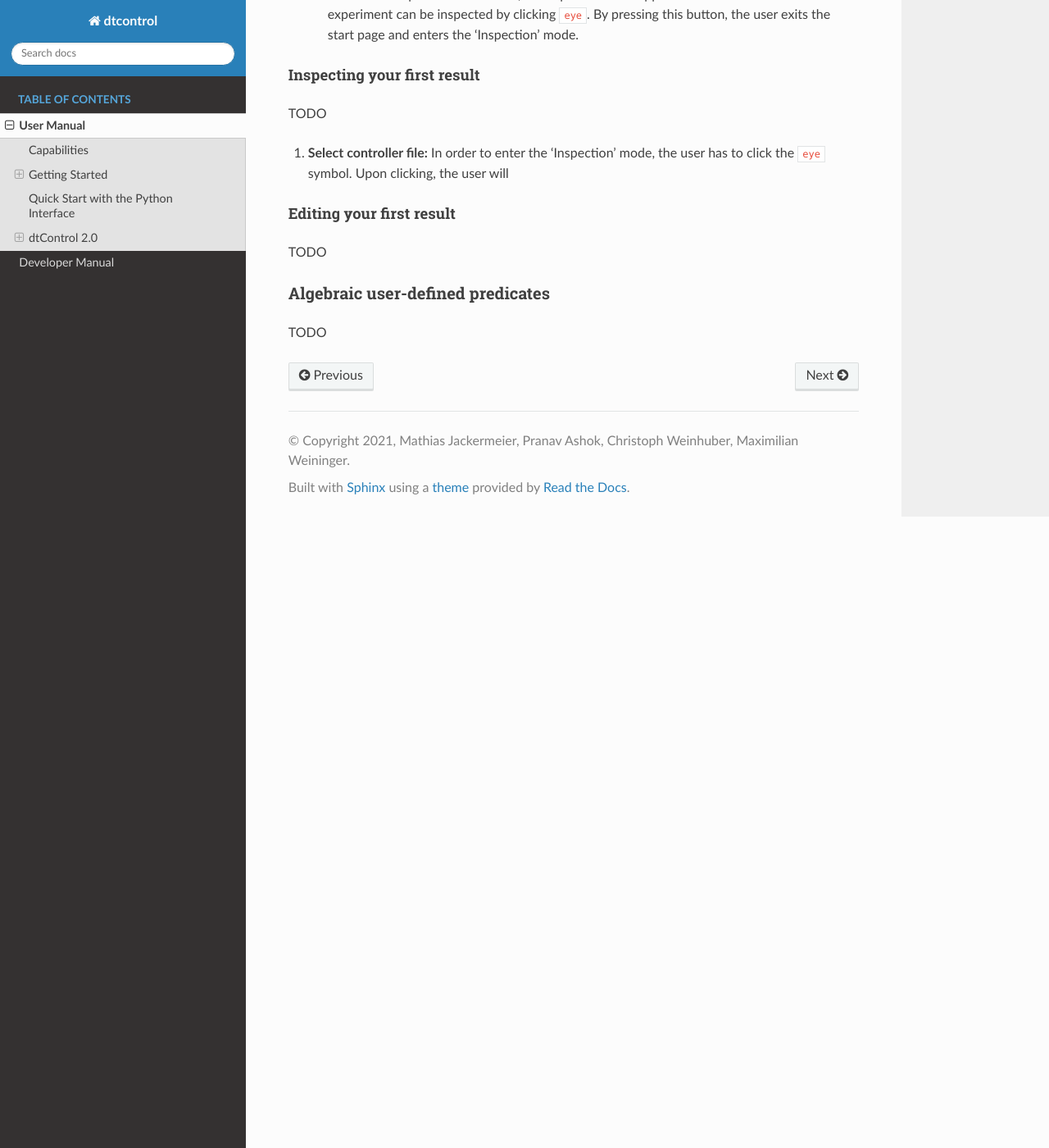
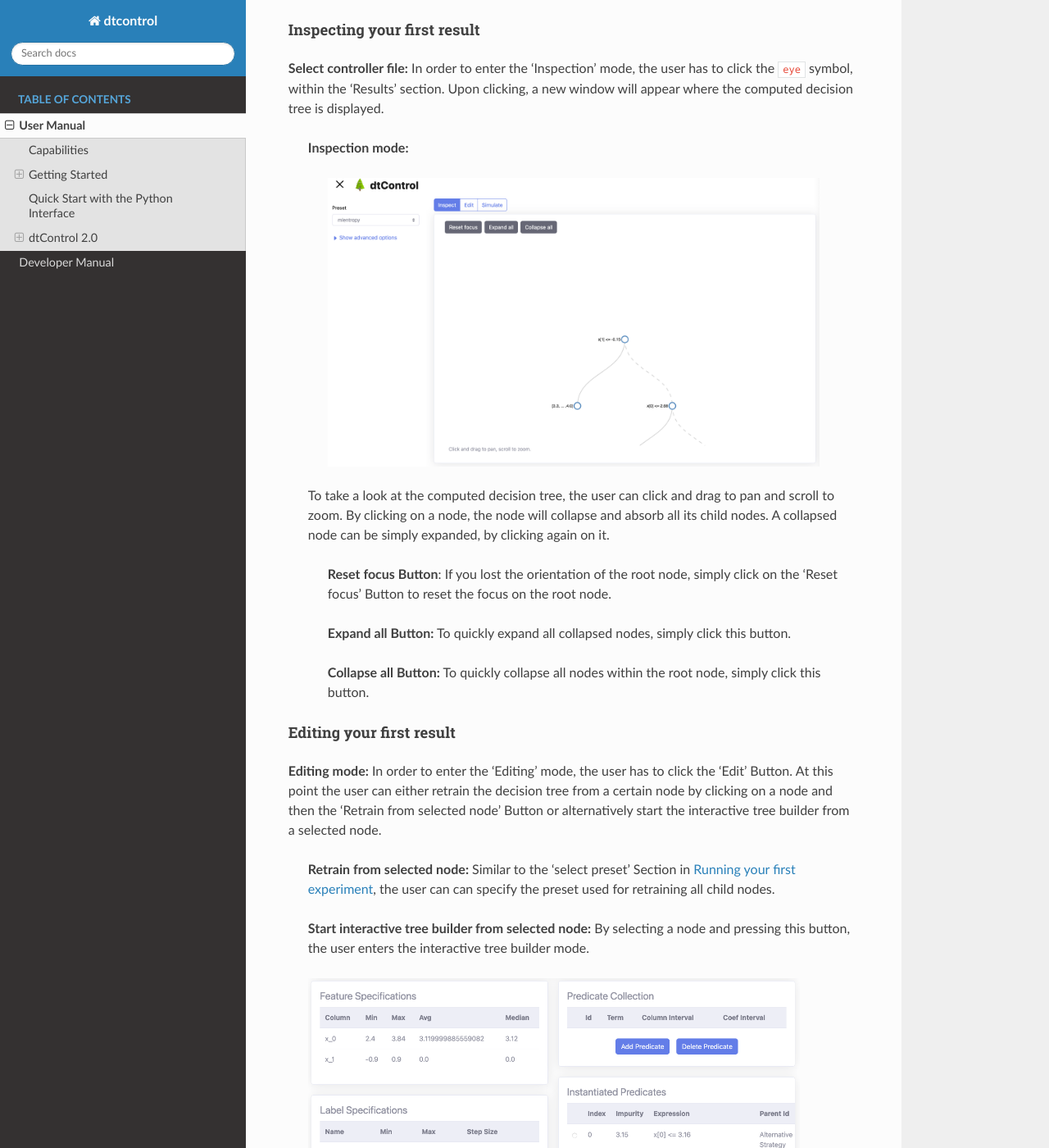
Before and after one commit to hobborg/dtControl, a Sphinx documentation site: the page built from docs/source/userman.rst, in a window 1280 px wide and 1400 px high, scrolled down 13215 px. Shown: the whole window at 82% size. Built offline with Sphinx 7.4.7 and the Read the Docs theme 2.0.0, drawn with Linux system fonts in a browser that asks for light colours; cross-references to code outside the pages are shown as plain code; some of the changed text lies outside the part shown.

Commit message:
added chapter on inspecting, editing and simulating

```diff
--- a/docs/source/userman.rst
+++ b/docs/source/userman.rst
@@ -475,11 +475,13 @@
 An overview of the graphical interface is given below:
 
 .. image:: img/interface_start.png
-  :width: 650
+  :width: 600
   :alt: screenshot of the web-based graphical user interface
 
 It offers a sidebar for easy selection of the controller file and hyper-parameters, an experiments table where benchmarks can be queued, and a results table in which some statistics (number of nodes, construction time, ...) of the run are provided.
 Moreover, users can click on the 'eye' icon in the results table to inspect the built decision tree.
+
+.. _running-first-experiment:
 
 Running your first experiment
 """""""""""""""""""""""""""""""
@@ -502,13 +504,13 @@
 #. **Add experiment:** After selecting both the required controller file and the preset, the user can save this experiment by pressing the 'Add' button. Note that the 'Add' button is only clickable, once both required steps are done.
 
         .. image:: img/interface_experiment.png
-            :width: 650
+            :width: 600
             :alt: screenshot of the web-based graphical user interface with an added experiment
 
 #. **Run/ delete experiment:** After successfully adding an experiment, the corresponding experiment can be executed by pressing :fa:`play` or deleted by pressing :fa:`trash`. Alternatively, if there are several different experiments, the user can execute all of them by pressing the ':fa:`play` Run all' button.
 
         .. image:: img/interface_result.png
-            :width: 650
+            :width: 600
             :alt: screenshot of the web-based graphical user interface with a finished experiment
 
     Once the computation is finished, the experiment will appear in the results section. The experiment can be inspected by clicking :fa:`eye`. By pressing this button, the user exits the start page and enters the 'Inspection' mode.
@@ -517,14 +519,54 @@
 Inspecting your first result
 """"""""""""""""""""""""""""""
 
-TODO
+**Select controller file:** In order to enter the 'Inspection' mode, the user has to click the :fa:`eye` symbol, within the 'Results' section. Upon clicking, a new window will appear where the computed decision tree is displayed.
 
-#. **Select controller file:** In order to enter the 'Inspection' mode, the user has to click the :fa:`eye` symbol. Upon clicking, the user will
+    **Inspection mode:**
+
+        .. image:: img/interface_inspect_result.png
+            :width: 600
+            :alt: screenshot of the web-based graphical user interface for inspecting a decision tree
+
+    To take a look at the computed decision tree, the user can click and drag to pan and scroll to zoom. By clicking on a node, the node will collapse and absorb all its child nodes. A collapsed node can be simply expanded, by clicking again on it.
+
+        **Reset focus Button**: If you lost the orientation of the root node, simply click on the 'Reset focus' Button to reset the focus on the root node.
+
+        **Expand all Button:** To quickly expand all collapsed nodes, simply click this button.
+
+        **Collapse all Button:** To quickly collapse all nodes within the root node, simply click this button.
 
 Editing your first result
 """""""""""""""""""""""""""
 
-TODO
+**Editing mode:** In order to enter the 'Editing' mode, the user has to click the 'Edit' Button. At this point the user can either retrain the decision tree from a certain node by clicking on a node and then the 'Retrain from selected node' Button or alternatively start the interactive tree builder from a selected node.
+
+        **Retrain from selected node:** Similar to the 'select preset' Section in :ref:`running-first-experiment`, the user can can specify the preset used for retraining all child nodes.
+
+        **Start interactive tree builder from selected node:** By selecting a node and pressing this button, the user enters the interactive tree builder mode.
+
+        .. image:: img/interface_interactive_builder.png
+            :width: 600
+            :alt: screenshot of the interactive tree builder mode
+
+
+        The user can now provide for the selected node, a custom predicate. For this purpose, additional information about the current state of the dataset at the current node is displayed. A user defined predicate can be added by pressing the 'Add predicate' Button. The Syntax is described in the :ref:`algebraic-predicates` section. In the 'Instantiated Predicates', the user can now select the wanted predicate. Child nodes containing a inhomogeneous set of labels will be labeled with 'Not yet homogeneous'. For those nodes, the user can again either decide to use the 'Retrain from selected node' functionality or start again the 'interactive tree builder'.
+
+Simulate your first result
+"""""""""""""""""""""""""""
+
+**Simulating mode:** The simulation mode can be entered by clicking the 'Simulate' Button. To start the simulation, the user has to enter a system dynamics file. For this purpose we provide following two example files:
+
+        :download:`10rooms dynamics <files/10room_dynamics.txt>`
+
+        :download:`cartepole dynamics <files/cartpoledynamics.txt>`
+
+        After the system dynamics file is uploaded, the user can enter some initial values for the simulation task.
+
+        .. image:: img/interface_simulation.png
+            :width: 600
+            :alt: screenshot of the simulation window
+
+        With the buttons 'Play', 'Pause', 'Next' and 'Previous', the user can navigate between the different simulation steps. The corresponding path inside the decision tree, which corresponds to the current simulation values is marked with red.
 
 .. _algebraic-predicates:
 
```
Also changed, not shown: other parts of docs/source/userman.rst (+1 -1 lines).
